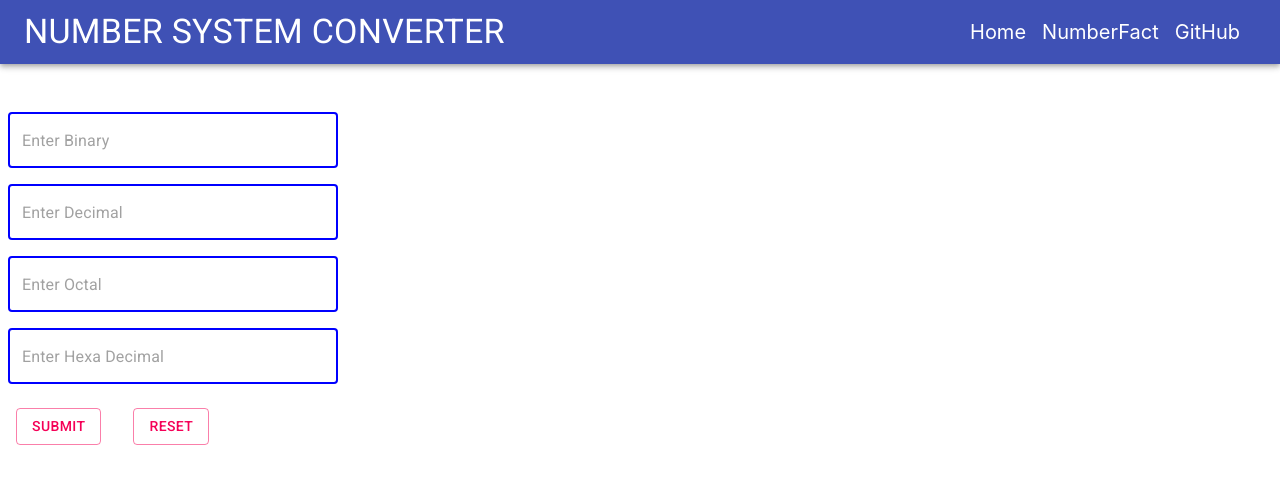
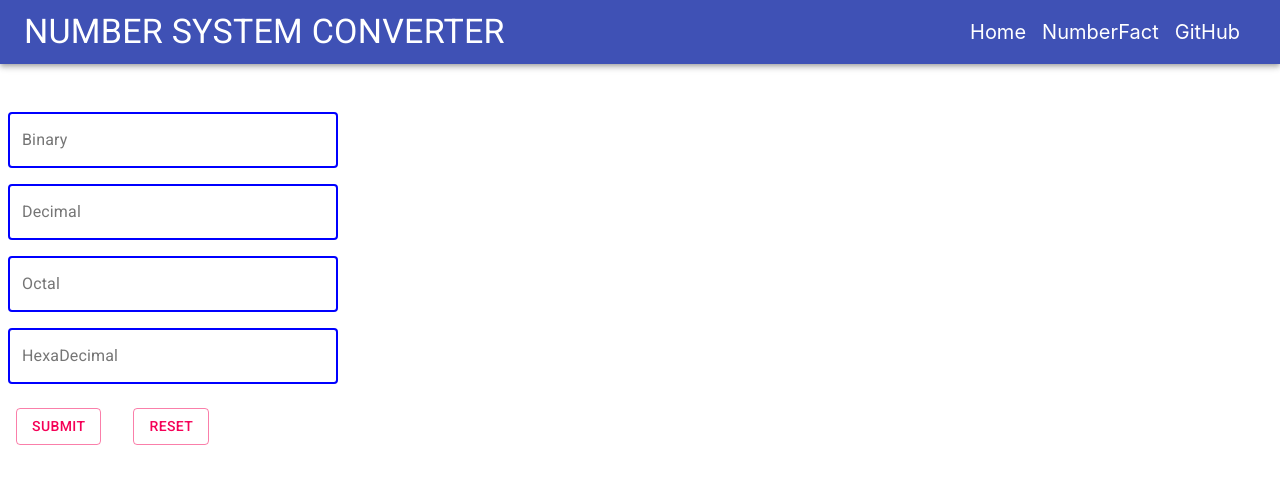
Before and after one commit to Madhusudan707/number_system_fullstack, a React (Create React App) app: page / in a window 1280 px wide. Shown: the top 484 px of the page. Built offline with nearby package versions, Linux system fonts and the light colour scheme.

Commit message:
Added: Textbox label

```diff
--- a/src/components/InputBox/InputBox.jsx
+++ b/src/components/InputBox/InputBox.jsx
@@ -46,7 +46,7 @@ const ValidationTextField = withStyles({
   },
 })(TextField);
 
-function InputBox({ placeholder, value, inputHandler, id }) {
+function InputBox({ placeholder, value, inputHandler, id,label }) {
   const classes = useStyles();
 
   return (
@@ -58,6 +58,7 @@ function InputBox({ placeholder, value, inputHandler, id }) {
         defaultValue={value}
         id={id}
         onChange={inputHandler}
+        label={label}
       />
     </form>
   );
--- a/src/components/Landing/Landing.jsx
+++ b/src/components/Landing/Landing.jsx
@@ -63,6 +63,8 @@ const Landing = () => {
       }
    }
 
+
+
   }
   function resetHandler(e) {
     document.getElementById("binary").value = "";
@@ -90,6 +92,7 @@ const Landing = () => {
               className="nsBox"
               placeholder="Enter Binary"
               inputHandler={inputHandler}
+              label='Binary'
             />
             <InputBox
               value=""
@@ -97,13 +100,16 @@ const Landing = () => {
               className="nsBox"
               placeholder="Enter Decimal"
               inputHandler={inputHandler}
+              label='Decimal'
             />
+
             <InputBox
               value=""
               id="octal"
               className="nsBox"
               placeholder="Enter Octal"
               inputHandler={inputHandler}
+              label='Octal'
             />
             <InputBox
               value=""
@@ -111,6 +117,7 @@ const Landing = () => {
               className="nsBox"
               placeholder="Enter Hexa Decimal"
               inputHandler={inputHandler}
+              label='HexaDecimal'
             />
           </div>
         </Grid>
```
